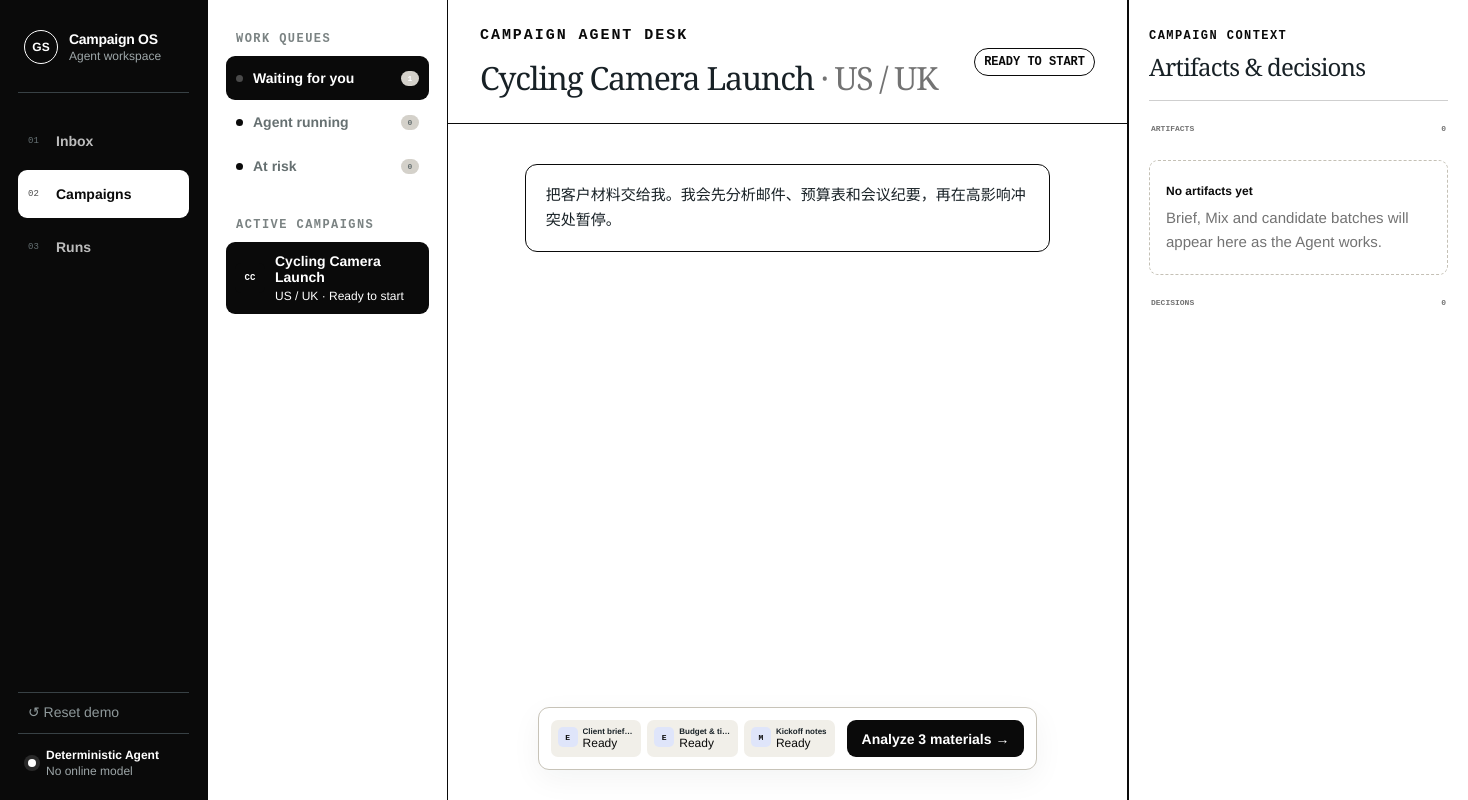
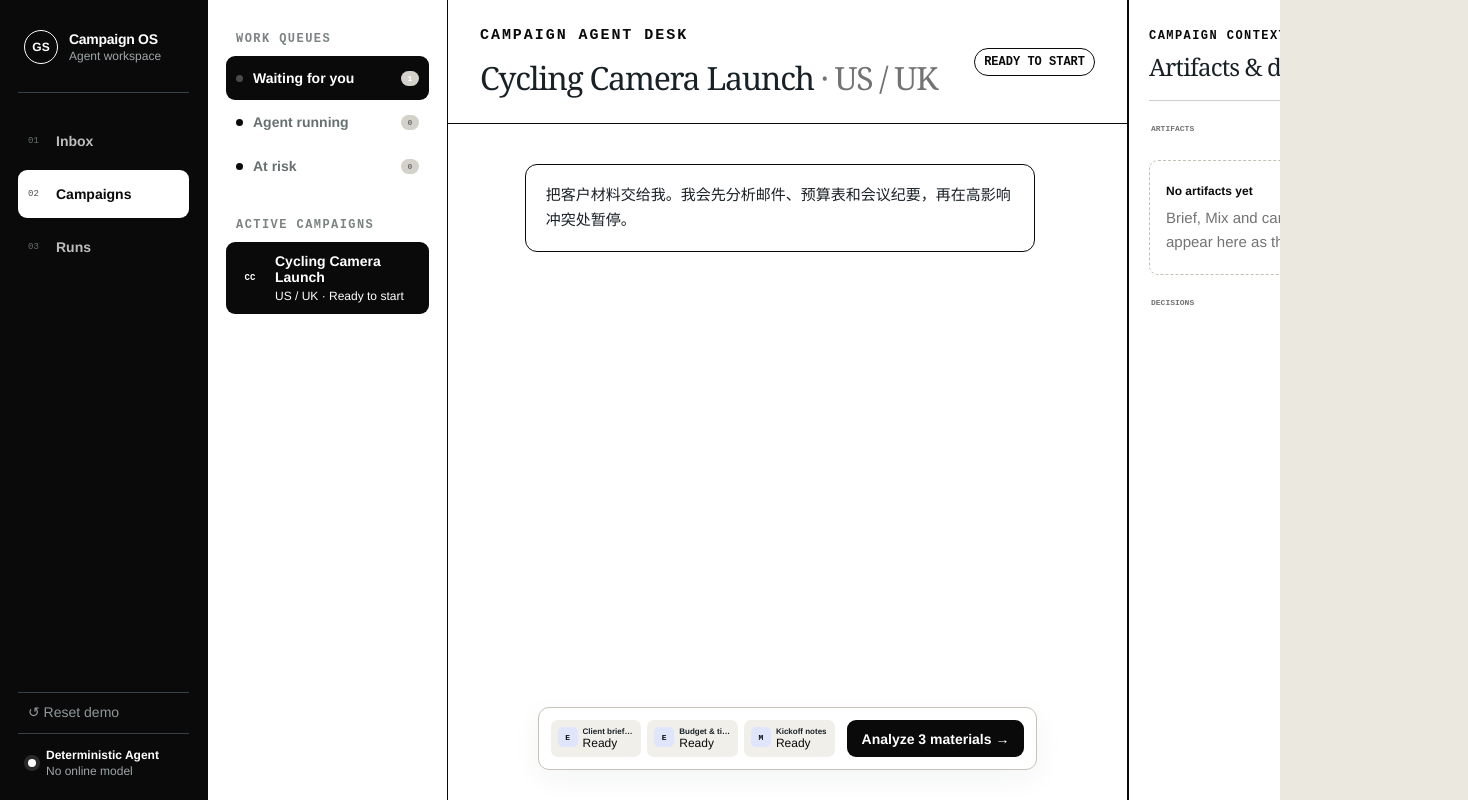
Before and after one commit to stayinnight/CreatorOS, a React (Vite) app: page /campaigns/campaign-cycling-camera in a window 1280 px wide. Shown: the whole page, 1468 px wide, since content can reach past the window. Built offline with nearby package versions, Linux system fonts and the light colour scheme.

Commit message:
fix: keep agent chat anchored during updates

```diff
--- /dev/null
+++ b/src/components/agent/useChatScroll.ts
@@ -0,0 +1,51 @@
+import { useCallback, useEffect, useLayoutEffect, useRef, type UIEvent } from "react";
+
+const BOTTOM_THRESHOLD = 72;
+
+function reducedMotion() {
+  return window.matchMedia?.("(prefers-reduced-motion: reduce)").matches ?? false;
+}
+
+export function useChatScroll(messageCount: number) {
+  const viewportRef = useRef<HTMLElement>(null);
+  const contentRef = useRef<HTMLDivElement>(null);
+  const pinnedToBottomRef = useRef(true);
+  const frameRef = useRef<number | null>(null);
+
+  const scrollToEnd = useCallback((behavior: ScrollBehavior) => {
+    if (frameRef.current !== null) cancelAnimationFrame(frameRef.current);
+    frameRef.current = requestAnimationFrame(() => {
+      const viewport = viewportRef.current;
+      if (!viewport) return;
+      viewport.scrollTo({ top: viewport.scrollHeight, behavior });
+      frameRef.current = null;
+    });
+  }, []);
+
+  useLayoutEffect(() => {
+    pinnedToBottomRef.current = true;
+    scrollToEnd(reducedMotion() ? "auto" : "smooth");
+  }, [messageCount, scrollToEnd]);
+
+  useEffect(() => {
+    const content = contentRef.current;
+    if (!content || typeof ResizeObserver === "undefined") return;
+    const observer = new ResizeObserver(() => {
+      const viewport = viewportRef.current;
+      if (viewport && pinnedToBottomRef.current) viewport.scrollTop = viewport.scrollHeight;
+    });
+    observer.observe(content);
+    return () => observer.disconnect();
+  }, []);
+
+  useEffect(() => () => {
+    if (frameRef.current !== null) cancelAnimationFrame(frameRef.current);
+  }, []);
+
+  const onScroll = useCallback((event: UIEvent<HTMLElement>) => {
+    const viewport = event.currentTarget;
+    pinnedToBottomRef.current = viewport.scrollHeight - viewport.scrollTop - viewport.clientHeight <= BOTTOM_THRESHOLD;
+  }, []);
+
+  return { viewportRef, contentRef, onScroll };
+}
--- a/src/pages/CampaignDeskPage.tsx
+++ b/src/pages/CampaignDeskPage.tsx
@@ -5,18 +5,20 @@ import { AgentComposer } from "../components/agent/AgentComposer";
 import { ContextRail } from "../components/agent/ContextRail";
 import { ArtifactInspector } from "../components/agent/ArtifactInspector";
 import { useArtifactTransition } from "../components/agent/useArtifactTransition";
+import { useChatScroll } from "../components/agent/useChatScroll";
 
 export function CampaignDeskPage() {
   const { state, dispatch } = useCampaign();
   const run = state.agent.runs.find((item) => item.id === state.agent.activeRunId);
   const artifact = state.agent.artifacts.find((item) => item.id === state.agent.selectedArtifactId);
   const transition = useArtifactTransition(state.agent.selectedArtifactId, dispatch);
+  const chatScroll = useChatScroll(state.agent.messages.length);
   const inspectorVisible = Boolean(artifact || transition.openingArtifactId || transition.phase === "closing");
   return <div className={`campaign-desk ${inspectorVisible ? "has-inspector" : ""} inspector-${transition.phase}`}>
     <CampaignRail />
     <main className="agent-stream">
       <header className="desk-header"><div><p className="eyebrow">CAMPAIGN AGENT DESK</p><h1>Cycling Camera Launch <span>· US / UK</span></h1></div><span className={`run-status ${run?.status.toLowerCase() ?? "ready"}`}>{run?.status ?? "Ready to start"}</span></header>
-      <section className="timeline-region" aria-label="Agent timeline"><AgentTimeline onOpenArtifact={transition.openArtifact} openingArtifactId={transition.openingArtifactId} /></section>
+      <section ref={chatScroll.viewportRef} onScroll={chatScroll.onScroll} className="timeline-region" aria-label="Agent timeline"><div ref={chatScroll.contentRef}><AgentTimeline onOpenArtifact={transition.openArtifact} openingArtifactId={transition.openingArtifactId} /></div></section>
       <AgentComposer />
     </main>
     {artifact ? <ArtifactInspector artifact={artifact} phase={transition.phase} onClose={transition.closeArtifact} onOpenArtifact={transition.openArtifact} /> : transition.openingArtifactId ? <aside className="artifact-inspector is-opening" aria-label="Opening artifact" aria-busy="true"><div className="inspector-skeleton"><i /><i /><i /><i /></div></aside> : <ContextRail />}
--- a/src/styles.css
+++ b/src/styles.css
@@ -178,7 +178,7 @@ button { cursor: pointer; }
 .inbox-secondary > div { display: grid; grid-template-columns: 8px 1fr auto; gap: 10px; align-items: center; padding: 17px 20px; border: 1px solid var(--line); border-radius: 9px; color: var(--muted); background: #efede7; }
 .inbox-secondary strong { color: var(--ink); font-size: 11px; }.inbox-secondary small { font-size: 9px; }
 
-.campaign-desk { min-height: 100vh; display: grid; grid-template-columns: 216px minmax(460px, 1fr) 284px; }
+.campaign-desk { height: 100vh; min-height: 0; overflow: hidden; display: grid; grid-template-columns: 216px minmax(460px, 1fr) 284px; }
 .campaign-rail { padding: 27px 14px; border-right: 1px solid var(--line); background: #e3e0d8; }
 .rail-section-label { margin: 0 10px 10px; color: #7b8383; font: 800 8px ui-monospace, monospace; letter-spacing: .12em; }
 .campaigns-label { margin-top: 30px; }
@@ -189,12 +189,12 @@ button { cursor: pointer; }
 .rail-campaign.active { background: #d8d5cc; }
 .campaign-monogram { flex: 0 0 30px; width: 30px; height: 30px; display: grid; place-items: center; border-radius: 8px; background: #173d39; color: var(--lime); font: 850 9px ui-monospace, monospace; }
 .rail-campaign strong, .rail-campaign small { display: block; }.rail-campaign strong { font-size: 10px; }.rail-campaign small { margin-top: 4px; color: var(--muted); font-size: 8px; }
-.agent-stream { min-width: 0; display: flex; flex-direction: column; background: #f2f0ea; }
+.agent-stream { min-width: 0; min-height: 0; height: 100vh; overflow: hidden; display: flex; flex-direction: column; background: #f2f0ea; }
 .desk-header { min-height: 88px; display: flex; justify-content: space-between; align-items: center; gap: 20px; padding: 19px 25px; border-bottom: 1px solid var(--line); background: #f8f6f1; }
 .desk-header h1 { margin: 0; font-size: 21px; letter-spacing: -.04em; }.desk-header h1 span { color: var(--muted); font-weight: 500; }
 .run-status { padding: 6px 9px; border-radius: 99px; background: #e3e0d8; color: #687171; font: 800 8px ui-monospace, monospace; text-transform: uppercase; }
 .run-status.running { background: #dce6ff; color: var(--blue); }.run-status.waitingfordecision { background: #f7e3c4; color: #8c5007; }
-.timeline-region { flex: 1; padding: 34px max(30px, 7vw); }
+.timeline-region { flex: 1; min-height: 0; overflow-y: auto; overscroll-behavior: contain; overflow-anchor: none; padding: 34px max(30px, 7vw); scrollbar-gutter: stable; }
 .chat-message.agent { max-width: 590px; padding: 18px 20px; border: 1px solid var(--line); border-radius: 4px 13px 13px 13px; background: white; font-size: 12px; line-height: 1.65; box-shadow: 0 8px 25px #1821260a; }
 .composer-scaffold { display: grid; grid-template-columns: auto 1fr auto; align-items: center; gap: 12px; margin: 0 max(30px, 7vw) 28px; padding: 10px 11px 10px 16px; border: 1px solid #c7c3b8; border-radius: 11px; background: white; box-shadow: 0 9px 30px #1821260d; }
 .composer-scaffold > span { color: var(--blue); font-size: 19px; }.composer-scaffold p { margin: 0; color: #9aa0a0; font-size: 11px; }.composer-scaffold button { border: 0; border-radius: 7px; padding: 9px 14px; background: var(--ink); color: white; font-size: 9px; font-weight: 800; }
```
Also changed, not shown: 2 other files (tests, documents, lock files or other folders).
